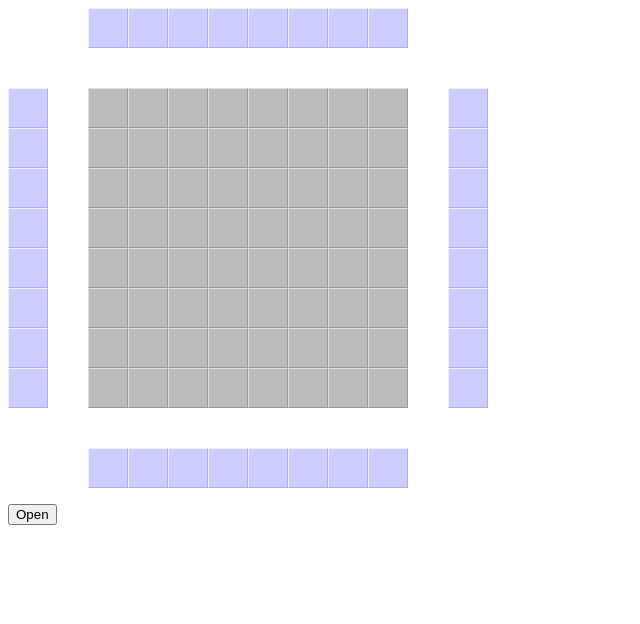
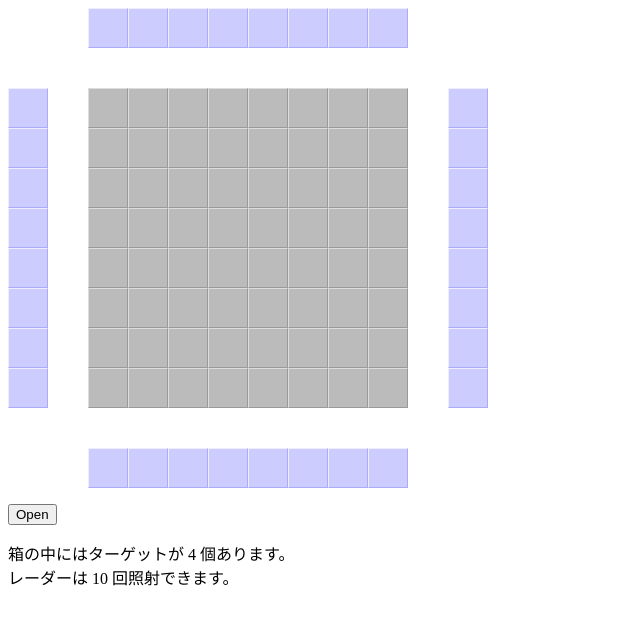
Before and after one commit to Satomaru/black-box, a React app: page / in a window 1280 px wide. Shown: the top 624 px of the page, without its empty margins (0-640 px from the left). Built offline with nearby package versions, Linux system fonts and the light colour scheme.

Commit message:
ターゲット数とレーダー照射回数を表示。

```diff
--- a/src/app.jsx
+++ b/src/app.jsx
@@ -23,7 +23,7 @@ class App extends React.Component {
         box: {
           className: 'closed',
           cells: utils.square(BlackBox.REGION).make((x, y) => {
-           if (BlackBox.isInBox(x, y)) {
+            if (BlackBox.isInBox(x, y)) {
               return {
                 value: this.blackbox.getSymbol(x, y),
                 className: 'inner',
@@ -66,6 +66,10 @@ class App extends React.Component {
           open: {
             onClick: () => this.handleClickOpen()
           }
+        },
+        info: {
+          targets: BlackBox.TARGETS,
+          raders: BlackBox.RADERS,
         }
       }
     };
--- a/src/component/board.jsx
+++ b/src/component/board.jsx
@@ -19,7 +19,11 @@ export class Board extends React.Component {
         <div className="footer">
           <button onClick={context.buttons.open.onClick}>Open</button>
         </div>
-      </div>
+        <div className="footer">
+          箱の中にはターゲットが {context.info.targets} 個あります。<br/>
+          レーダーは {context.info.raders} 回照射できます。<br/>
+       </div>
+     </div>
     );
   }
 }
```
Also changed, not shown: public/logo.png (deleted).
